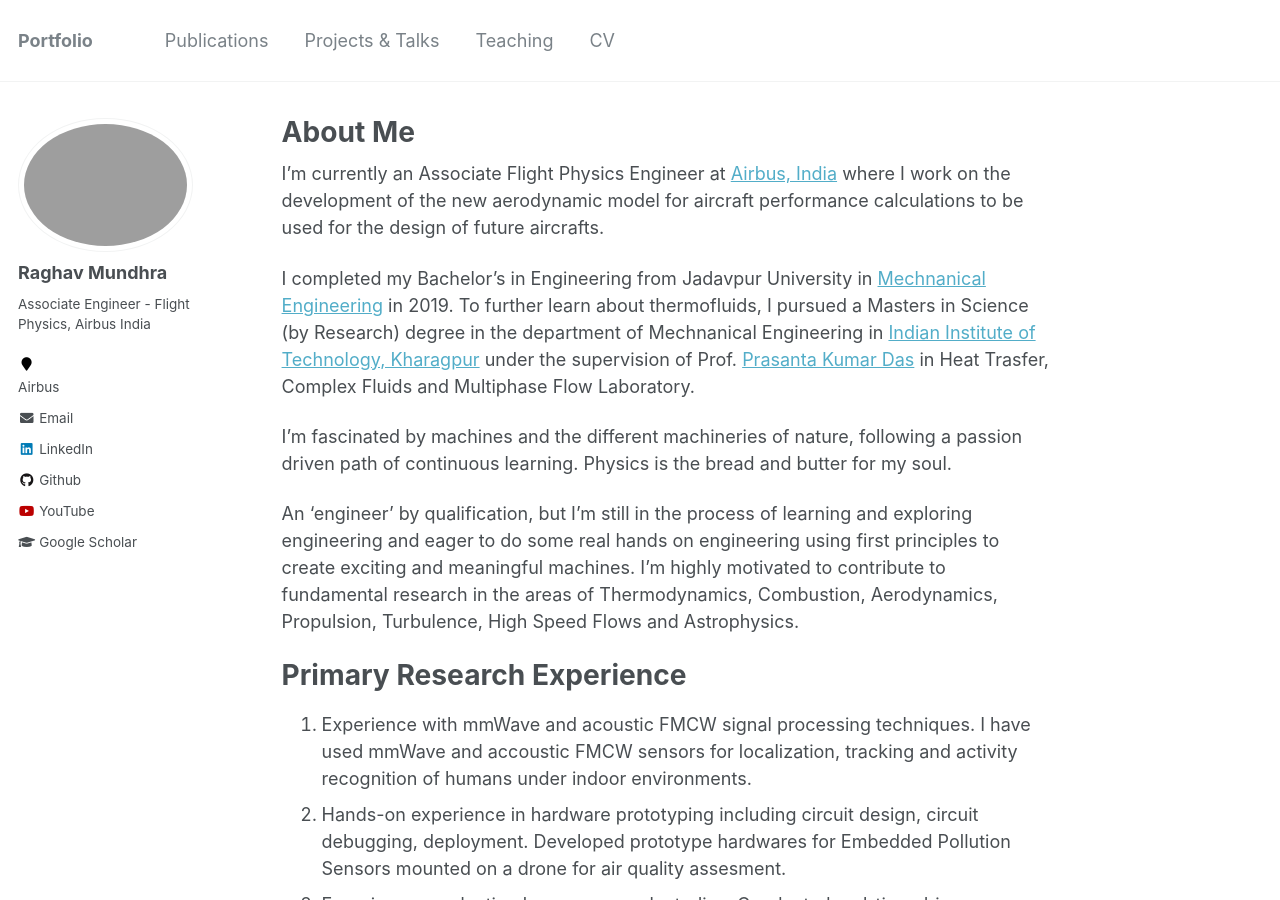
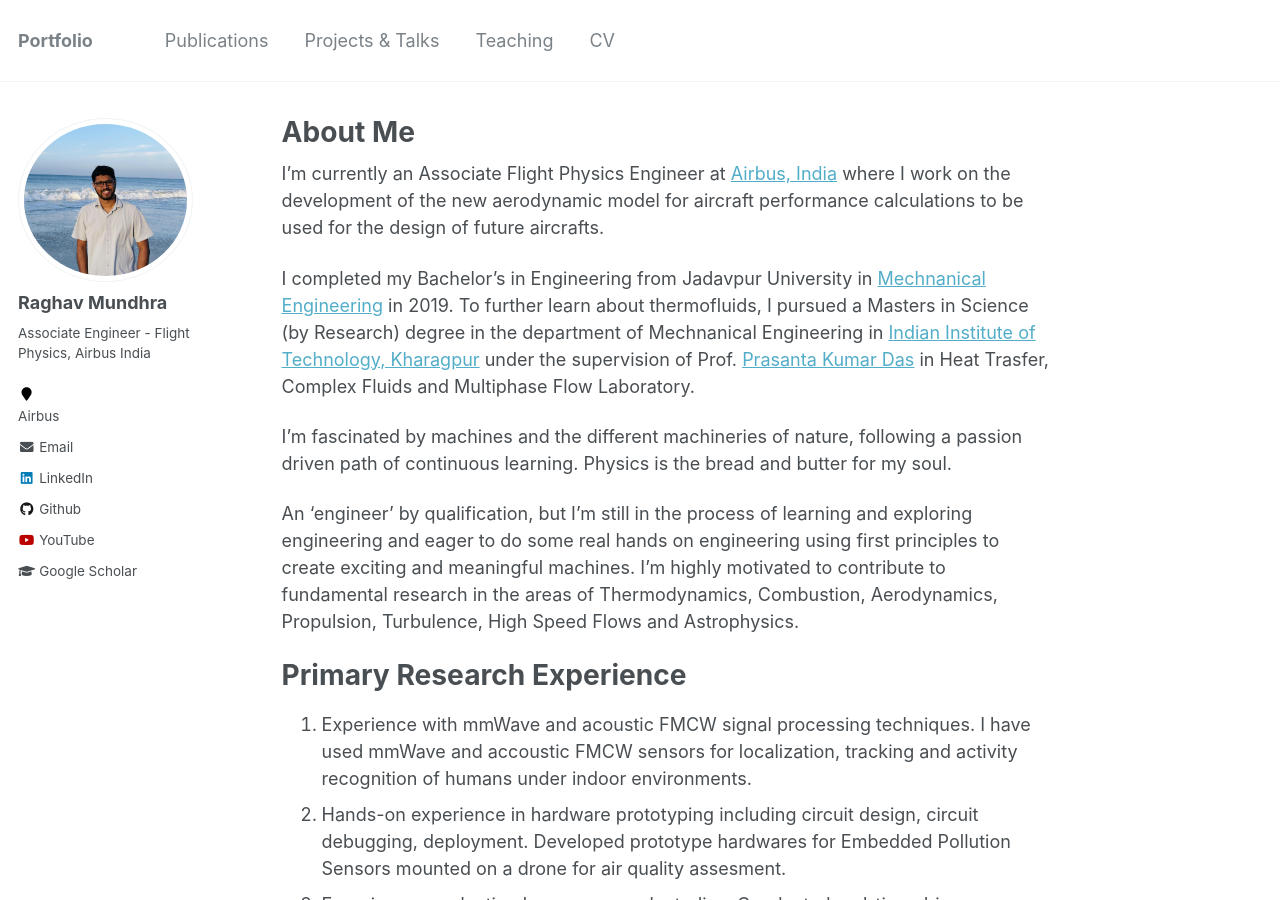
Before and after one commit to RaghavMundhra/Raghav.Mundhra, a Jekyll site: the page built from _pages/about.md, in a window 1280 px wide and 900 px high. Built offline with Jekyll 4.4.1, drawn with Linux system fonts in a browser that asks for light colours.

Commit message:
Update _config.yml

```diff
--- a/_config.yml
+++ b/_config.yml
@@ -61,7 +61,7 @@ analytics:
 # Site Author
 author:
   name             : "Raghav Mundhra"
-  avatar           : "raghav.png"
+  avatar           : "raghav-m.JPG"
   bio              : "Associate Engineer - Flight Physics, Airbus India"
   location         : <a href="https://www.airbus.com/en">Airbus</a>
   googlescholar    : "https://scholar.google.com/citations?user=9jKrOoQAAAAJ&hl=en&oi=ao"
```
